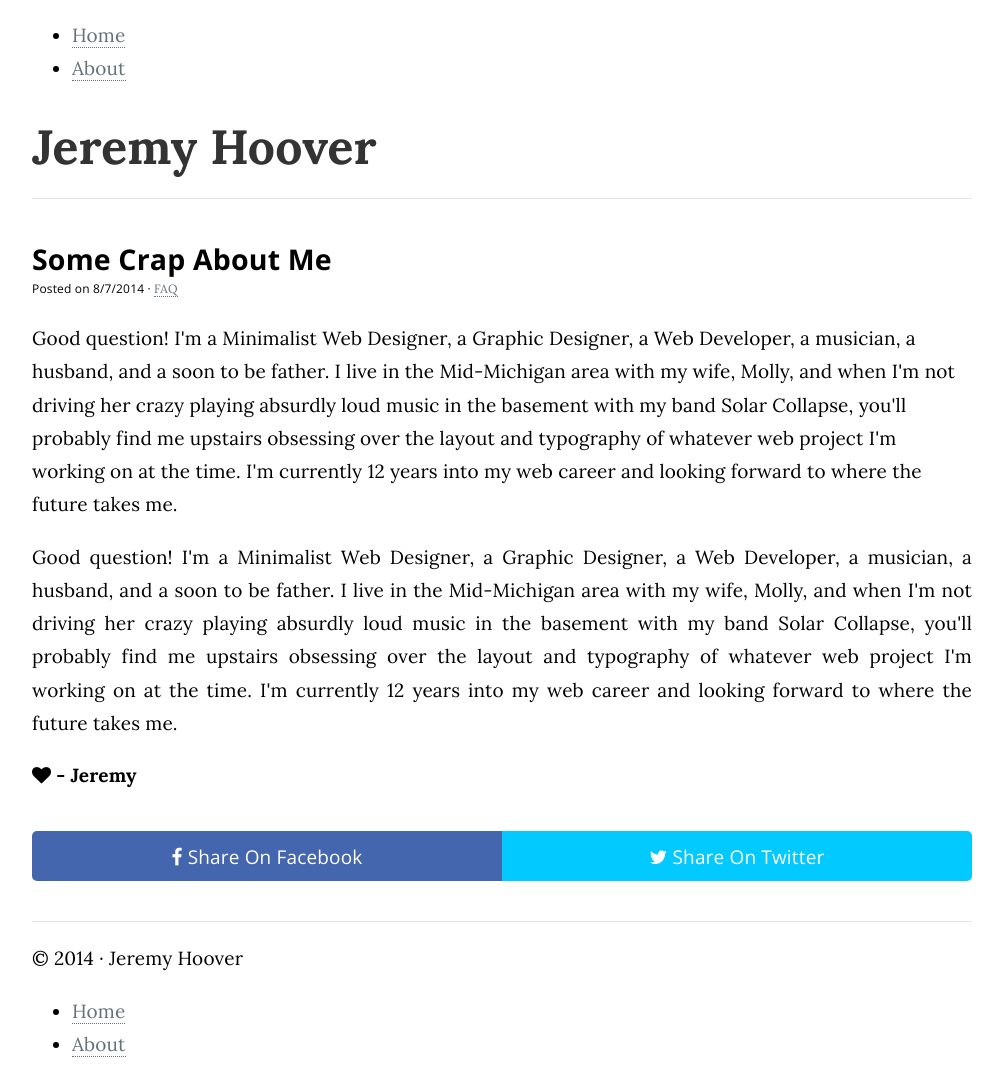
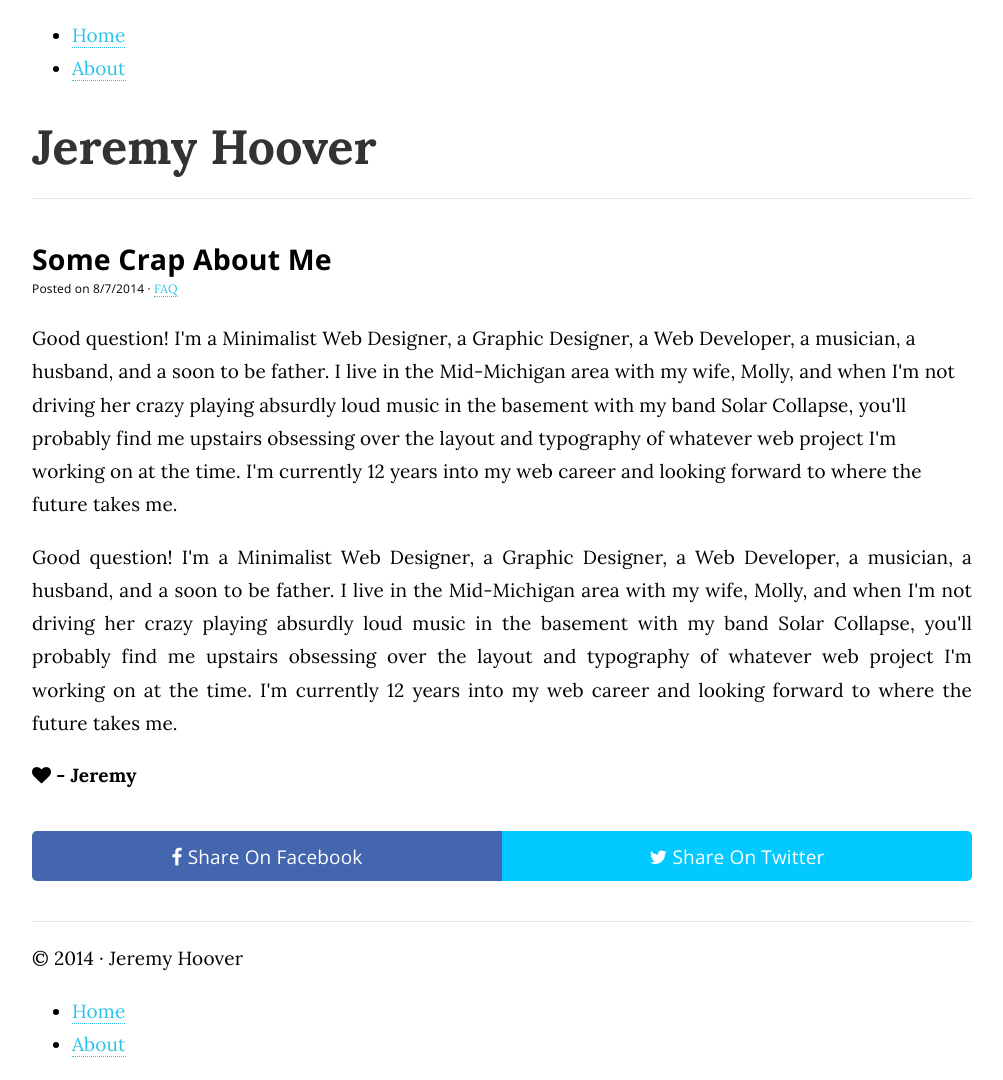
Before and after one commit to jeremyhoover/blog, a Jekyll site: the page built from index.html, in a window 1280 px wide. Shown: the whole page, without its empty margins (138-1141 px from the left). Built offline with Jekyll 4.4.1, drawn with Linux system fonts in a browser that asks for light colours; nearby versions of some CDN libraries.

Commit message:
Reversed link and hover state colors

```diff
--- a/css/style.css
+++ b/css/style.css
@@ -15,13 +15,12 @@ img	{
     padding-bottom: 40px;
 }
 a {
-    color: #62727a;
+    color: #2ac4ea;
     text-decoration: none;
     border-bottom: 1px dotted;
 }
 a:hover {
-
-    color: #2ac4ea;
+    color: #62727a;
 }
 
 p.justify	{
```
